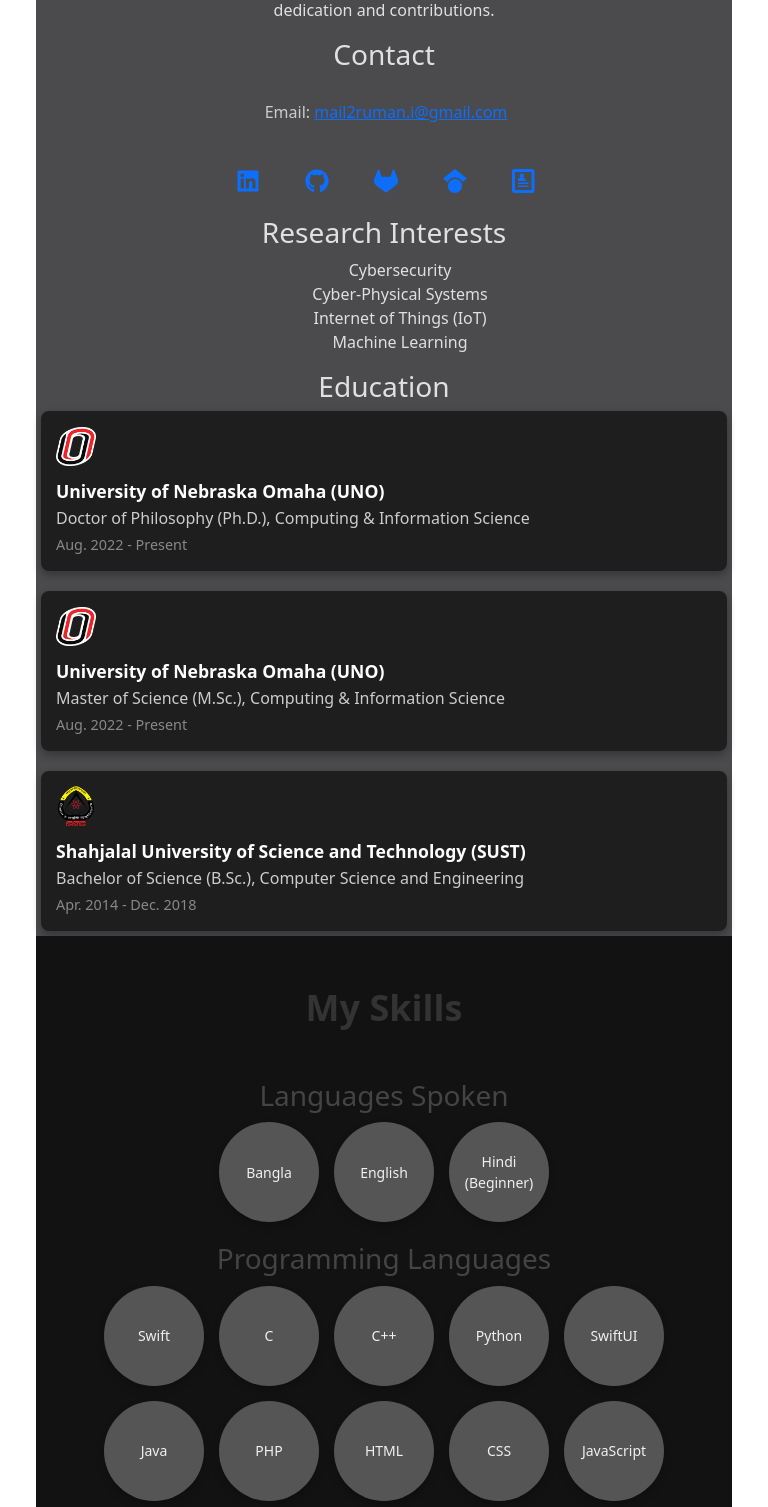
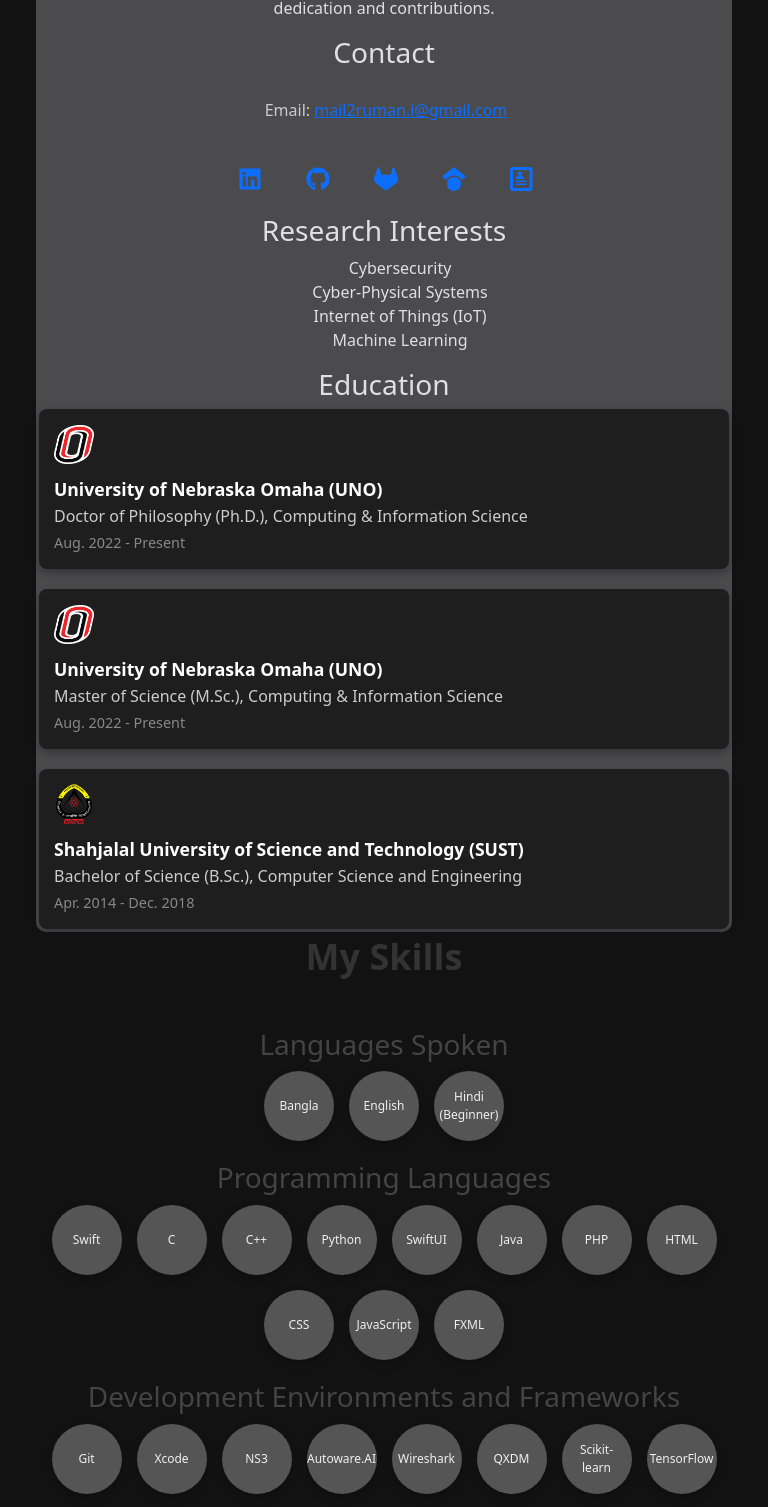
Before and after one commit to ruman23/portfolio, a React (Create React App) app: page / in a window 768 px wide. Shown: the part 795-2302 px from the top of the page. Built offline with nearby package versions, Linux system fonts and the light colour scheme.

Commit message:
fix color related issue

```diff
--- a/src/App.css
+++ b/src/App.css
@@ -3,7 +3,12 @@ body {
   font-family: Arial, sans-serif;
   line-height: 1.6;
   scroll-behavior: smooth;
-  padding-top: 60px;  /* Prevent content from hiding behind the header */
+  padding-top: 60px; /* Prevent content from hiding behind the header */
+  margin: 0; /* Remove default margin to prevent overflow */
+}
+
+.App {
+  background-color: #121212;
 }
 
 /* Section styling (Add sections with unique background colors) */
@@ -38,5 +43,5 @@ section {
 }
 
 #contact {
-  background-color: #1a1a1a;
+  background-color: #121212;
 }
--- a/src/components/About.css
+++ b/src/components/About.css
@@ -7,7 +7,7 @@ ul {
 
 /* About Section Styling */
 #about {
-  padding: 50px;
+  padding: 30px;
   color: #e0e0e0;
   display: flex;
   flex-direction: column;
@@ -70,20 +70,6 @@ ul {
   text-align: left;
 }
 
-/* Responsive Adjustments for Mobile Screens */
-@media (max-width: 768px) {
-  .education-item {
-    flex-direction: column;
-    align-items: flex-start;
-    text-align: left;
-  }
-
-  .education-logo {
-    width: 40px;
-    height: 40px;
-  }
-}
-
 /* Social Icons Styling */
 .contact-info {
   margin-top: 20px;
@@ -124,20 +110,34 @@ ul {
   color: #ffffff;
 }
 
-/* Responsive Adjustments */
+
+/* Responsive Adjustments for Mobile Screens */
 @media (max-width: 768px) {
+  .education-item {
+    flex-direction: column;
+    align-items: flex-start;
+    text-align: left;
+  }
+
+  .education-logo {
+    width: 40px;
+    height: 40px;
+  }
+
   .social-icons {
     justify-content: center;
     flex-wrap: wrap;
-    gap: 5px;
+    gap: 4px;
   }
 
   .social-icons li {
     font-size: 1.5rem;
   }
 
-/* About Section Styling */
-#about {
-  padding: 5px;
+  /* About Section Styling */
+  #about {
+    padding: 3px;
+    border-radius: 10px;
+  }
+
 }
-}
--- a/src/components/Contact.css
+++ b/src/components/Contact.css
@@ -1,5 +1,5 @@
 #contact {
-  padding: 50px;
+  padding: 30px;
   display: flex;
   flex-direction: column;
   justify-content: center;
@@ -7,12 +7,6 @@
   text-align: center;
   border-radius: 8px;
   box-shadow: 0 4px 8px rgba(0, 0, 0, 0.1);
-}
-
-@media (min-width: 768px) {
-  #contact {
-    min-height: 70vh;
-  }
 }
 
 #contact h1 {
@@ -92,3 +86,11 @@
   color: #ffffff;
   font-style: italic;
 }
+
+
+@media (min-width: 768px) {
+  #contact {
+    min-height: 70vh;
+    padding: 3px;
+  }
+}
--- a/src/components/Experience.css
+++ b/src/components/Experience.css
@@ -1,11 +1,12 @@
 /* General Section Styling */
 .experience-section {
-  padding: 50px 20px;
+  padding: 30px;
   color: #e0e0e0;
   display: flex;
   flex-direction: column;
   align-items: center;
   text-align: center;
+  border-radius: 10px;
 }
 
 .title-container h1 {
@@ -102,4 +103,15 @@
   .title-container h1 {
     font-size: 28px;
   }
+
+    /* General Section Styling */
+  .experience-section {
+    padding: 3px;
+    color: #e0e0e0;
+    display: flex;
+    flex-direction: column;
+    align-items: center;
+    text-align: center;
+  }
+
 }
--- a/src/components/Portfolio.css
+++ b/src/components/Portfolio.css
@@ -6,6 +6,7 @@
   flex-direction: column;
   align-items: center;
   text-align: center;
+  border-radius: 10px;
 }
 
 #portfolio h1 {
@@ -119,6 +120,11 @@
     align-items: center;
   }
 
+
+  #portfolio {
+    padding: 3px;
+  }
+
   .award-logo {
     margin-bottom: 10px;
   }
--- a/src/components/Portfolio.js
+++ b/src/components/Portfolio.js
@@ -79,7 +79,7 @@ function Portfolio() {
   ];
 
   return (
-    <section id="portfolio" style={{ padding: '30px' }}>
+    <section id="portfolio">
       <h1>My Portfolio</h1>
 
       <h2>Publications</h2>
--- a/src/components/Skills.css
+++ b/src/components/Skills.css
@@ -1,5 +1,5 @@
 #skills {
-  padding: 50px;
+  padding: 30px;
   display: flex;
   flex-direction: column;
   justify-content: center;
@@ -52,3 +52,28 @@
 .skill-circle:hover {
   transform: scale(1.2);
 }
+
+
+/* Responsive Adjustments for Mobile Screens */
+@media (max-width: 768px) {
+  #skills {
+    padding: 3px;
+  }
+
+  .skill-circle {
+    display: flex;
+    align-items: center;
+    justify-content: center;
+    width: 70px;
+    height: 70px;
+    border-radius: 50%;
+    background-color: #555;
+    font-size: 12px;
+    color: #f0f0f0;
+    text-align: center;
+    box-shadow: 0 4px 8px rgba(0, 0, 0, 0.2);
+    padding: 10px;
+    transition: transform 0.2s ease;
+  }
+
+}
```
